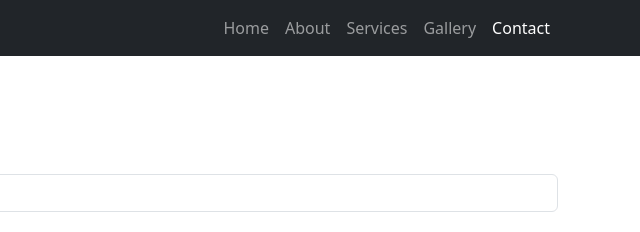
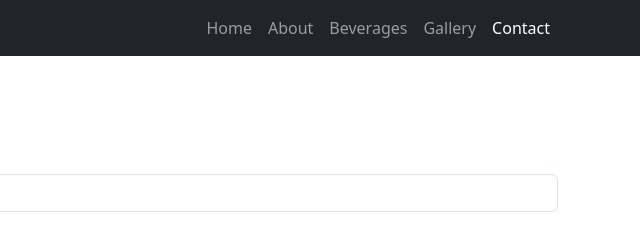
Before and after one commit to abdfazaaa-code/FakeCoffee, a plain HTML site: page contact.html in a window 1280 px wide. Shown: the top 232 px of the page, 640-1280 px from the left. Drawn offline with nearby package versions, Linux system fonts and the light colour scheme.

Commit message:
Update contact.html

```diff
--- a/contact.html
+++ b/contact.html
@@ -25,7 +25,7 @@
           <a class="nav-link" href="about.html">About</a>
         </li>
         <li class="nav-item">
-          <a class="nav-link" href="services.html">Services</a>
+          <a class="nav-link" href="services.html">Beverages</a>
         </li>
         <li class="nav-item">
           <a class="nav-link" href="gallery.html">Gallery</a>
```
